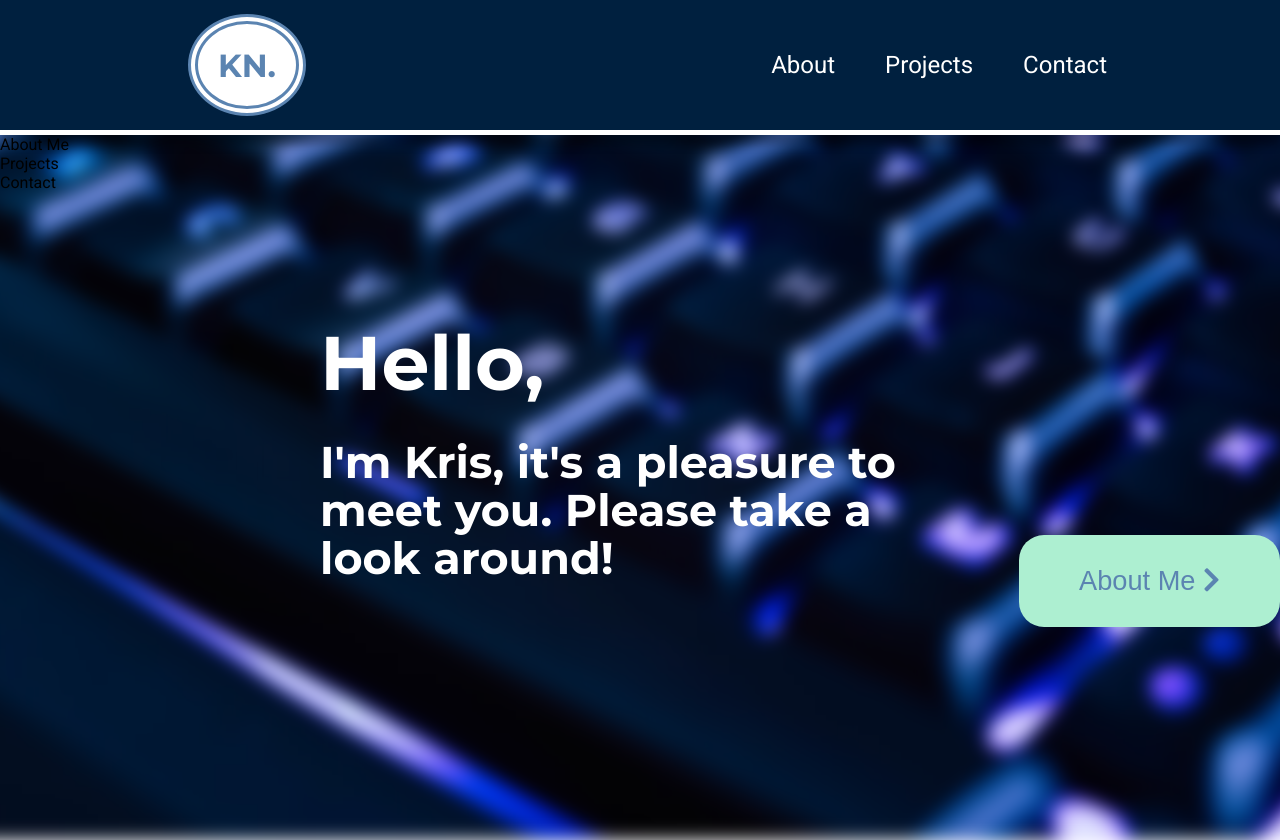
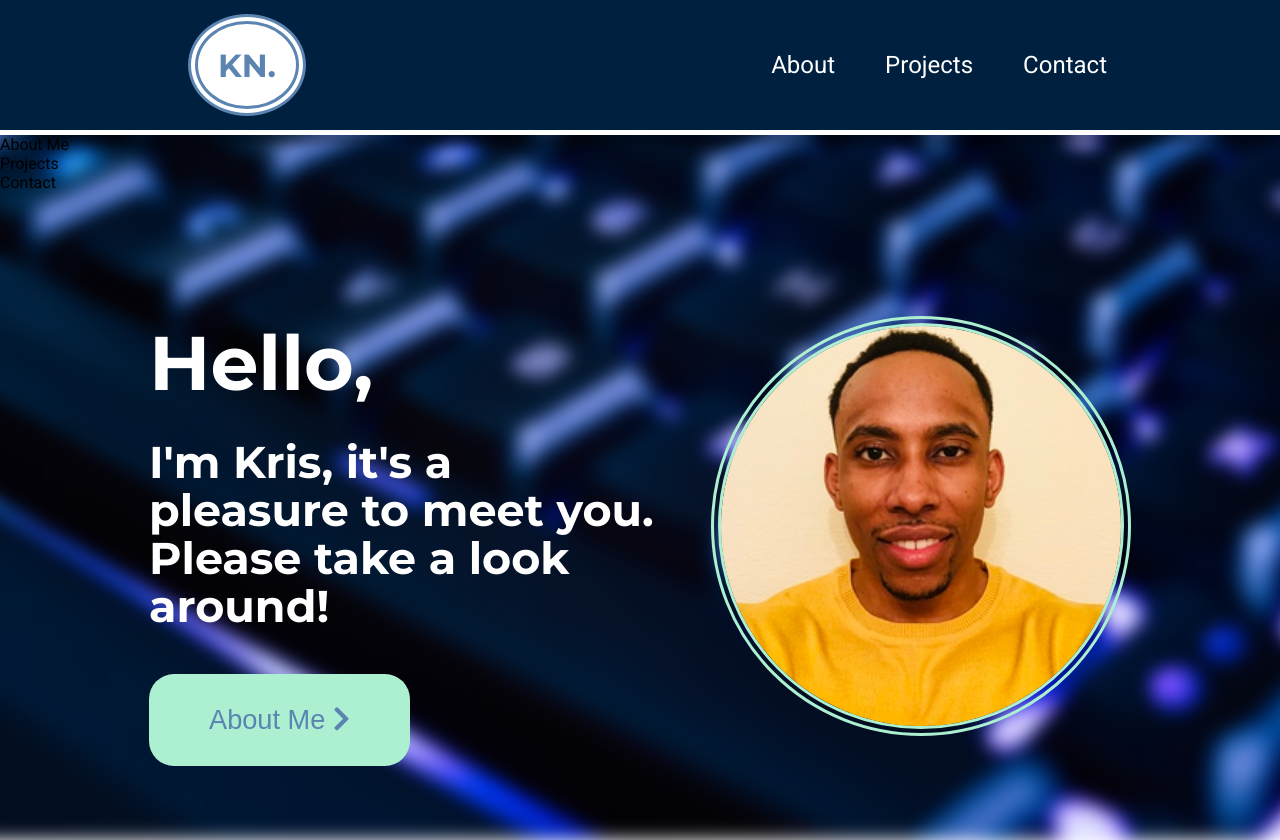
Before and after one commit to knorful/my-page, a React (Create React App) app: page / in a window 1280 px wide. Shown: the top 840 px of the page. Built offline with nearby package versions, Linux system fonts and the light colour scheme.

Commit message:
add profile image to landing page

```diff
--- a/src/components/Landing/Landing.js
+++ b/src/components/Landing/Landing.js
@@ -2,6 +2,7 @@ import React from "react";
 
 import classes from "./Landing.module.css";
 import keyboardImg from "../../assets/keyboard.jpg";
+import meImg from "../../assets/me.jpeg";
 
 const landing = () => {
   return (
@@ -12,10 +13,15 @@ const landing = () => {
           <h3>
             I'm Kris, it's a pleasure to meet you. Please take a look around!
           </h3>
+          <button>
+            About Me <i class="fas fa-chevron-right"></i>
+          </button>
         </div>
-        <button>
-          About Me <i class="fas fa-chevron-right"></i>
-        </button>
+        <div className={classes.profilePic}>
+          <figure>
+            <img src={meImg} alt="Me" />
+          </figure>
+        </div>
       </div>
       <figure className={classes.tint}>
         <img src={keyboardImg} alt="keyboard" />
--- a/src/components/Landing/Landing.module.css
+++ b/src/components/Landing/Landing.module.css
@@ -8,7 +8,7 @@
 .Landing .intro {
   z-index: 100;
   display: flex;
-  flex-direction: column;
+  width: 100%;
   justify-content: center;
   align-items: center;
   position: absolute;
@@ -17,11 +17,12 @@
 }
 
 .Landing .greeting {
-  width: 50%;
+  width: 40%;
   font-family: Montserrat;
   font-size: 38px;
   line-height: 48px;
   font-weight: 700;
+  margin-right: 50px;
   animation-name: slideFromLeft;
   animation-duration: 1.1s;
   animation-timing-function: ease-in-out;
@@ -45,9 +46,7 @@
 }
 
 .Landing button {
-  position: absolute;
-  bottom: 0;
-  right: 0;
+  position: relative;
   font-size: 1.7rem;
   padding: 30px 60px;
   border-radius: 25px;
@@ -81,7 +80,7 @@
   margin: 0;
 }
 
-.Landing img {
+.Landing .tint img {
   width: 100%;
   height: 100vh;
   background-position: center;
@@ -106,3 +105,10 @@
   background-color: rgba(55, 80, 107, 0.568);
   opacity: 0.95;
 }
+
+.Landing .profilePic img {
+  width: 400px;
+  height: 400px;
+  border-radius: 100%;
+  border: 10px double #adefd1ff;
+}
```
Also changed, not shown: src/assets/me.jpeg (added), 1 other file (tests, documents, lock files or other folders).
